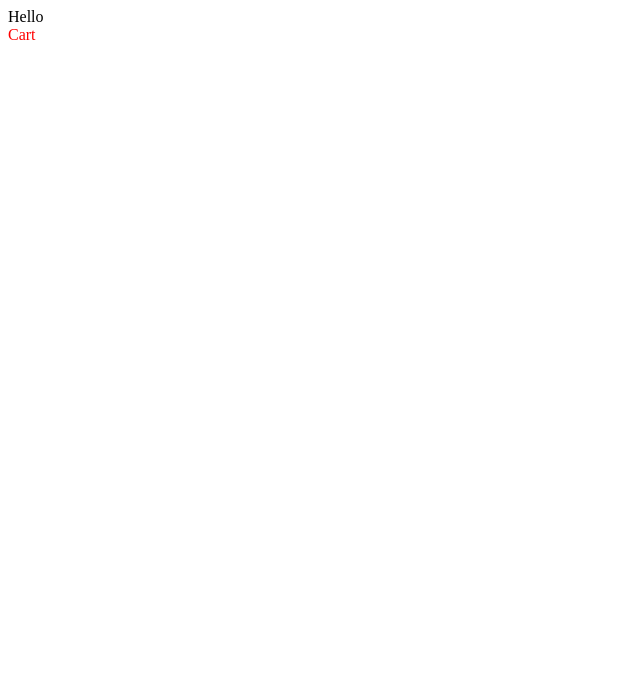
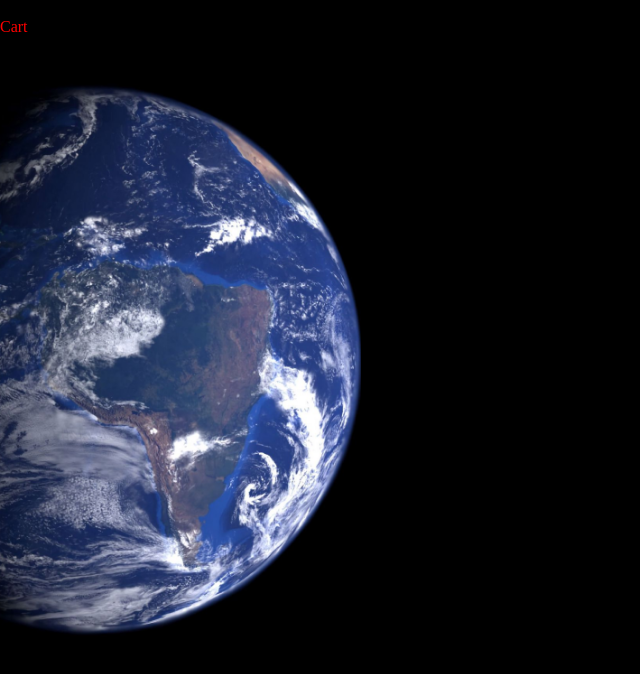
Before and after one commit to AlinaLaniuk/test-NASA, a Next.js app in the folder test-nasa/: page / in a window 1280 px wide. Shown: the top 674 px of the page, without its empty margins (0-640 px from the left). Built offline with nearby package versions, Linux system fonts and the light colour scheme.

Commit message:
feat: add background

```diff
--- a/test-nasa/src/app/globals.css
+++ b/test-nasa/src/app/globals.css
@@ -18,3 +18,9 @@
   --text-color: white;
   --elements-color: #F86600;
 }
+
+* {
+  margin: 0;
+  padding: 0;
+  box-sizing: 0;
+}
--- a/test-nasa/src/app/layout.tsx
+++ b/test-nasa/src/app/layout.tsx
@@ -1,5 +1,7 @@
 import './globals.css';
 import type { Metadata } from 'next';
+import Image from 'next/image';
+import styles from './page.module.css';
 
 export const metadata: Metadata = {
   title: 'Asteroids App',
@@ -13,7 +15,21 @@ export default function RootLayout({
 }) {
   return (
     <html lang="en">
-      <body>{children}</body>
+      <body>
+        <div className={styles.appBackground}>
+          <div className={styles.planetaImgContainer}>
+            <Image
+              src={'/planeta.png'}
+              width={0}
+              height={0}
+              sizes='100vw'
+              style={{ width: 'auto', height: '100%' }}
+              alt='planeta-img'
+            />
+          </div>
+          {children}
+        </div>
+        </body>
     </html>
   )
 };
--- a/test-nasa/src/app/page.module.css
+++ b/test-nasa/src/app/page.module.css
@@ -0,0 +1,11 @@
+.appBackground{
+  width: 100vw;
+  height: 100vh;
+  background-color: var(--main-background-color);
+}
+
+.planetaImgContainer{
+  height: 70%;
+  position: absolute;
+  top: 10%;
+}
```
